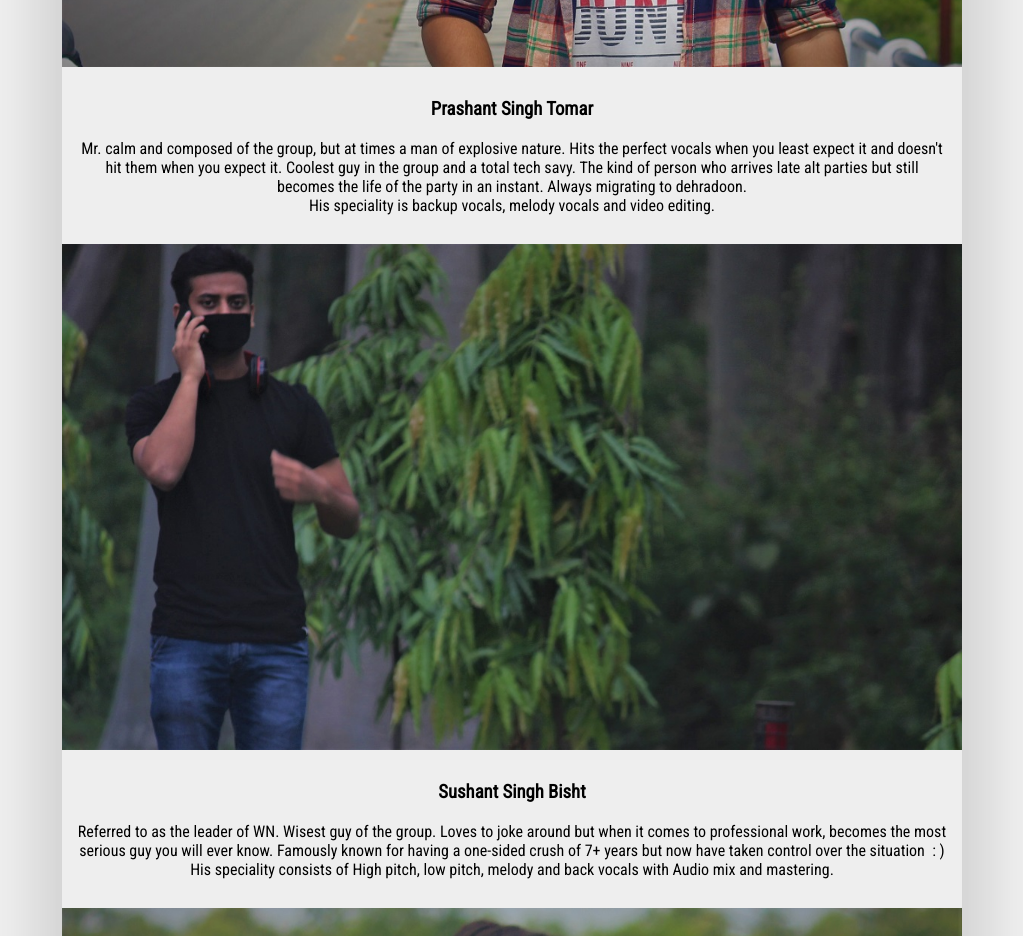
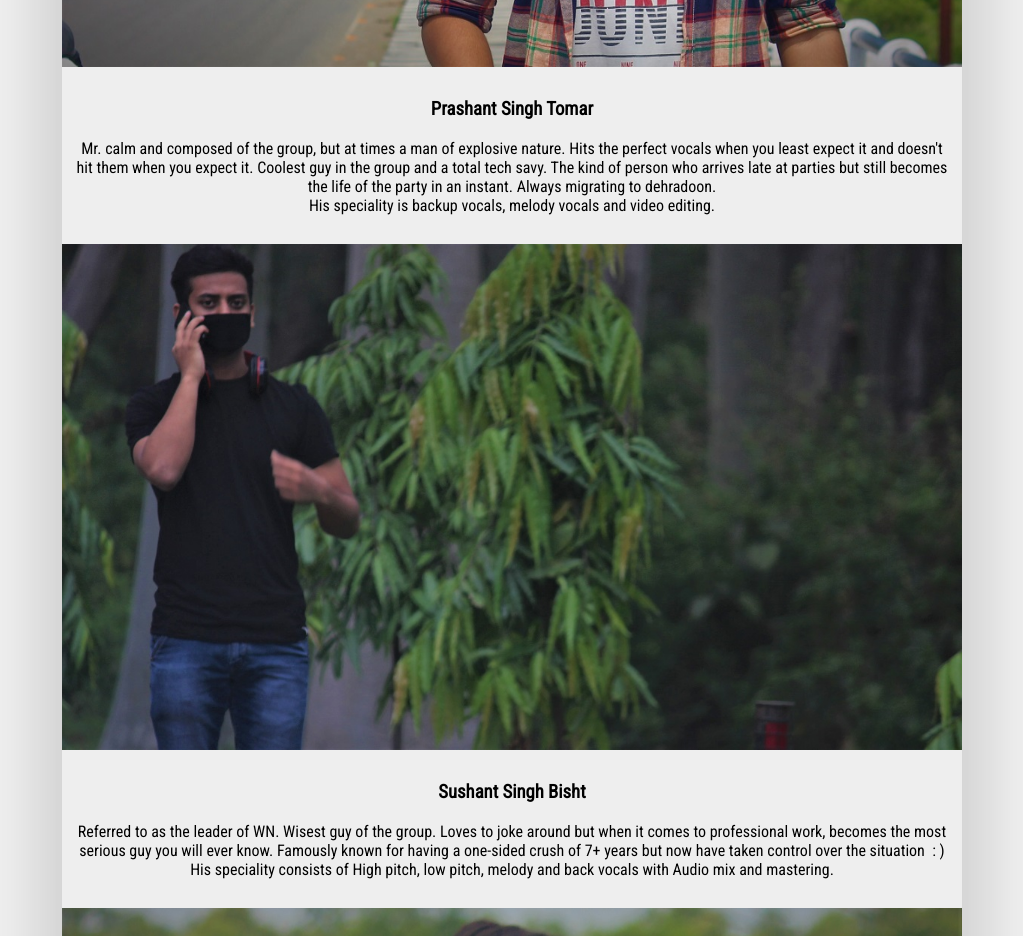
Before and after one commit to sidharthjuyal/wnwiki, a plain HTML site: page index.html in a window 1280 px wide. Shown: the part 3060-3996 px from the top of the page, without its empty margins (128-1151 px from the left). Drawn offline with Linux system fonts and the light colour scheme.

Commit message:
Update index.html

```diff
--- a/index.html
+++ b/index.html
@@ -62,7 +62,7 @@
             <div class="description">
                 <h3>Prashant Singh Tomar</h3>
                 <p>Mr. calm and composed of the group, but at times a man of explosive nature. Hits the perfect vocals when you least expect it and doesn't hit them when you expect it.
-                    Coolest guy in the group and a total tech savy. The kind of person who arrives late alt parties but still becomes the life of the party in an instant. Always migrating to dehradoon.
+                    Coolest guy in the group and a total tech savy. The kind of person who arrives late at parties but still becomes the life of the party in an instant. Always migrating to dehradoon.
                     <br>
                     His speciality is backup vocals, melody vocals and video editing.
                 </p>
```
